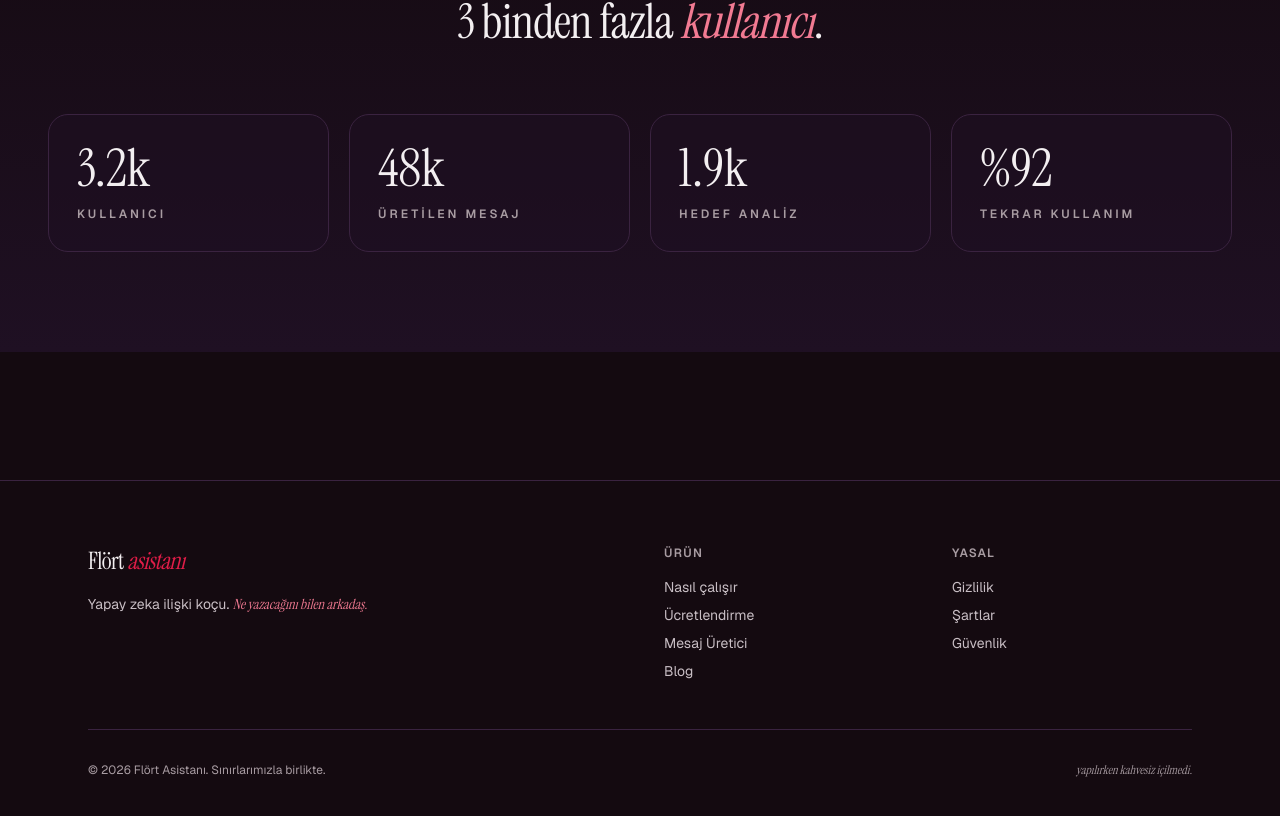
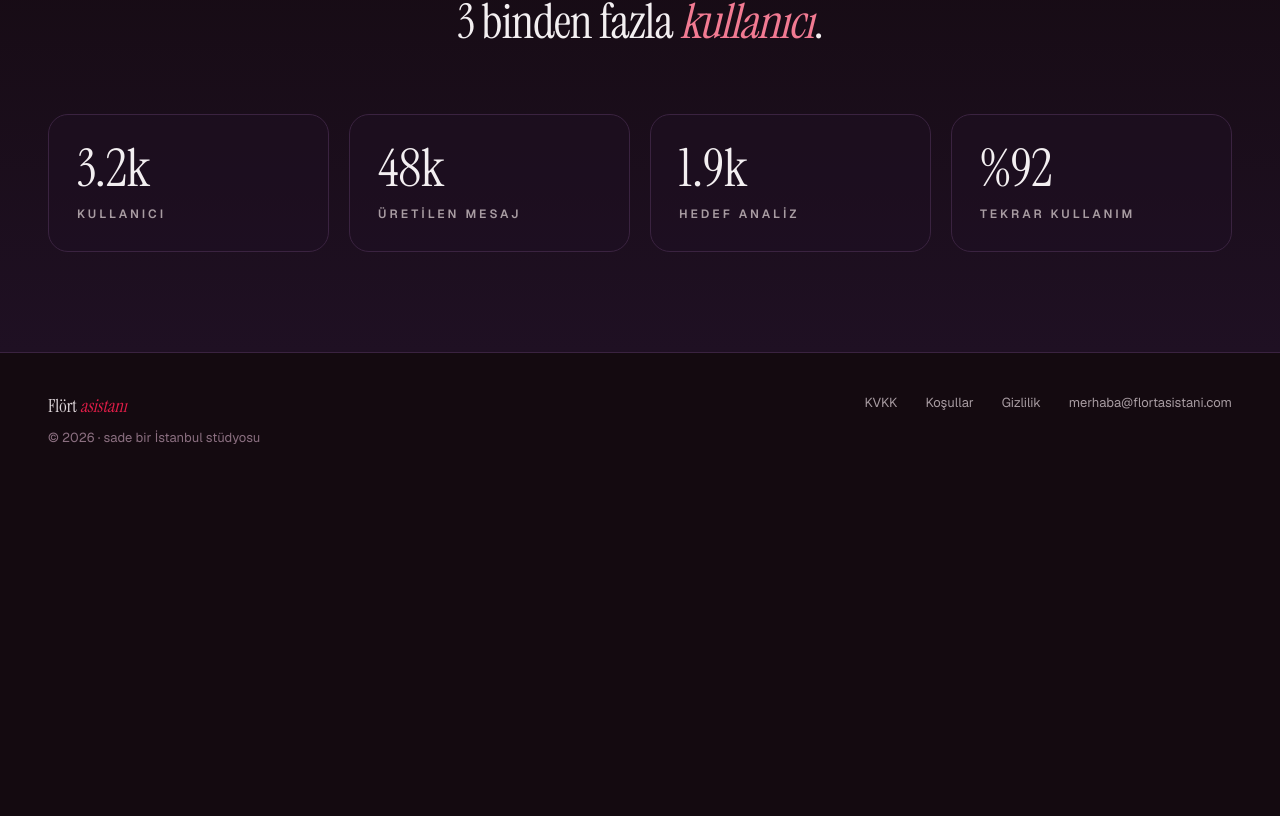
Before and after one commit to buraklore/Fl-rt-Asistan-, a Next.js app: page / in a window 1280 px wide. Shown: the part 2786-3602 px from the top of the page. After the commit the page ends 3273 px from the top, so only its background shows below. Built offline with nearby package versions, Linux system fonts and the light colour scheme.

Commit message:
Update marketing-footer.tsx

```diff
--- a/components/marketing-footer.tsx
+++ b/components/marketing-footer.tsx
@@ -2,70 +2,32 @@ import Link from "next/link";
 
 export function MarketingFooter() {
   return (
-    <footer className="mt-32 border-t border-ink-800">
-      <div className="mx-auto max-w-6xl px-6 py-16">
-        <div className="grid gap-12 md:grid-cols-4">
-          {/* Brand column */}
-          <div className="md:col-span-2">
-            <div className="mb-4 text-2xl font-display tracking-tight">
-              Flört<span className="italic text-brand-500"> asistanı</span>
-            </div>
-            <p className="max-w-sm text-sm leading-relaxed text-ink-300">
-              Yapay zeka ilişki koçu.{" "}
-              <span className="callout">Ne yazacağını bilen arkadaş.</span>
-            </p>
+    <footer className="border-t border-ink-800 px-6 py-10 text-[13px] text-ink-500 sm:px-12">
+      <div className="mx-auto flex max-w-[1200px] flex-wrap justify-between gap-6">
+        <div>
+          <div className="font-display text-[18px] text-ink-200">
+            Flört<span className="italic text-brand-500"> asistanı</span>
           </div>
-
-          <div>
-            <h4 className="mb-4 text-xs font-semibold uppercase tracking-widest text-ink-400">
-              Ürün
-            </h4>
-            <ul className="space-y-2 text-sm">
-              <FooterLink href="/how-it-works">Nasıl çalışır</FooterLink>
-              <FooterLink href="/pricing">Ücretlendirme</FooterLink>
-              <FooterLink href="/generate">Mesaj Üretici</FooterLink>
-              <FooterLink href="/blog">Blog</FooterLink>
-            </ul>
-          </div>
-
-          <div>
-            <h4 className="mb-4 text-xs font-semibold uppercase tracking-widest text-ink-400">
-              Yasal
-            </h4>
-            <ul className="space-y-2 text-sm">
-              <FooterLink href="/legal/privacy">Gizlilik</FooterLink>
-              <FooterLink href="/legal/terms">Şartlar</FooterLink>
-              <FooterLink href="/legal/safety">Güvenlik</FooterLink>
-            </ul>
-          </div>
+          <p className="mt-2">© 2026 · sade bir İstanbul stüdyosu</p>
         </div>
-
-        <div className="mt-12 flex flex-col items-start justify-between gap-4 border-t border-ink-800 pt-8 text-xs text-ink-400 sm:flex-row sm:items-center">
-          <span>© 2026 Flört Asistanı. Sınırlarımızla birlikte.</span>
-          <span className="font-display italic">
-            yapılırken kahvesiz içilmedi.
-          </span>
+        <div className="flex flex-wrap gap-7">
+          <Link href="/legal/privacy" className="text-ink-400 no-underline hover:text-ink-200">
+            KVKK
+          </Link>
+          <Link href="/legal/terms" className="text-ink-400 no-underline hover:text-ink-200">
+            Koşullar
+          </Link>
+          <Link href="/legal/privacy" className="text-ink-400 no-underline hover:text-ink-200">
+            Gizlilik
+          </Link>
+          <a
+            href="mailto:merhaba@flortasistani.com"
+            className="text-ink-400 no-underline hover:text-ink-200"
+          >
+            merhaba@flortasistani.com
+          </a>
         </div>
       </div>
     </footer>
   );
 }
-
-function FooterLink({
-  href,
-  children,
-}: {
-  href: string;
-  children: React.ReactNode;
-}) {
-  return (
-    <li>
-      <Link
-        href={href}
-        className="text-ink-300 transition hover:text-ink-100"
-      >
-        {children}
-      </Link>
-    </li>
-  );
-}
```
